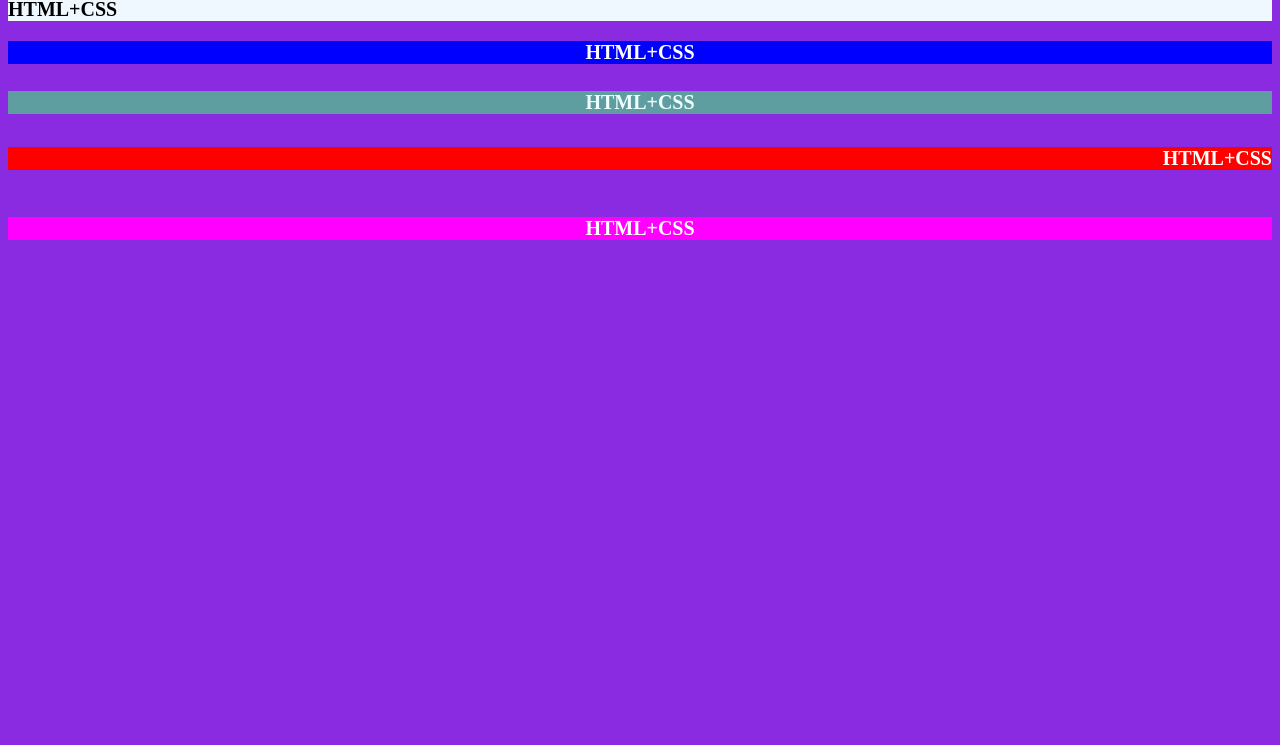
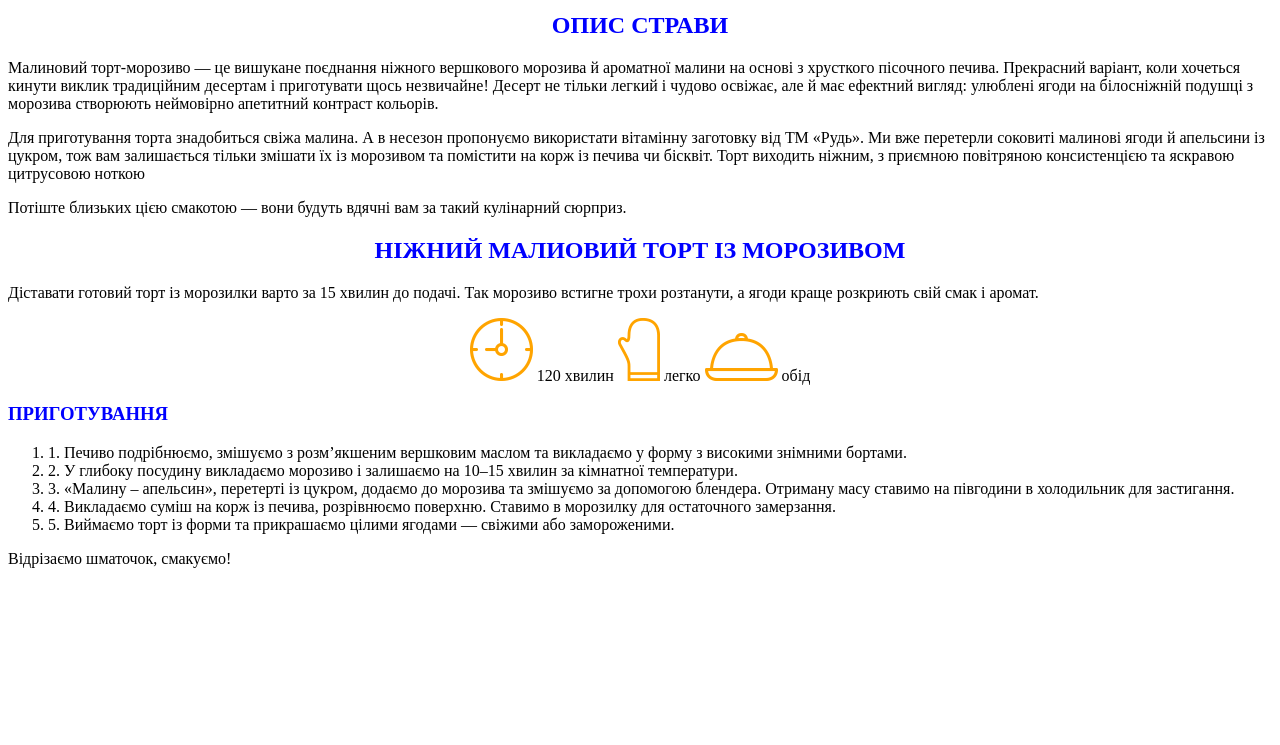
Before and after one commit to Voronskoy/Lesson1, a plain HTML site: page index.html in a window 1280 px wide. Shown: the part 55-800 px from the top of the page. Drawn offline with Linux system fonts and the light colour scheme.

Commit message:
add recept

```diff
--- a/index.html
+++ b/index.html
@@ -3,15 +3,41 @@
 <head>
     <meta charset="UTF-8">
     <meta name="viewport" content="width=device-width, initial-scale=1.0">
-    <title>HTML</title>
+    <title>МАЛИНОВИЙ ТОРТ-МОРОЗИВО РЕЦЕПТ</title>
     <link rel="stylesheet" href="style.css">
 </head>
 <body>
-    <h1>HTML+CSS</h1>
-    <h2>HTML+CSS</h2>
-    <h3>HTML+CSS</h3>
-    <h4>HTML+CSS</h4>
-    <h5>HTML+CSS</h5>
-    <h6>HTML+CSS</h6>
+    <main>
+        <article>
+            <h1 class="center">МАЛИНОВИЙ ТОРТ-МОРОЗИВО РЕЦЕПТ</h1>
+            <h2 class="center blue">ОПИС СТРАВИ</h2>
+            <p>Малиновий торт-морозиво — це вишукане поєднання ніжного вершкового морозива й ароматної малини на основі з хрусткого пісочного печива. Прекрасний варіант, коли хочеться кинути виклик традиційним десертам і приготувати щось незвичайне! Десерт не тільки легкий і чудово освіжає, але й має ефектний вигляд: улюблені ягоди на білосніжній подушці з морозива створюють неймовірно апетитний контраст кольорів.</p>
+            <p>Для приготування торта знадобиться свіжа малина. А в несезон пропонуємо використати вітамінну заготовку від ТМ «Рудь». Ми вже перетерли соковиті малинові ягоди й апельсини із цукром, тож вам залишається тільки змішати їх із морозивом та помістити на корж із печива чи бісквіт. Торт виходить ніжним, з приємною повітряною консистенцією та яскравою цитрусовою ноткою</p>
+            <p>Потіште близьких цією смакотою — вони будуть вдячні вам за такий кулінарний сюрприз.
+
+            </p>
+            <h2 class="center blue">НІЖНИЙ МАЛИОВИЙ ТОРТ ІЗ МОРОЗИВОМ</h2>
+            <p>Діставати готовий торт із морозилки варто за 15 хвилин до подачі. Так морозиво встигне трохи розтанути, а ягоди краще розкриють свій смак і аромат.</p>
+        <div class="center"><img src="./assets/icon/1.png" alt="clock">
+        <span>120 хвилин</span>
+        <img src="./assets/icon/2.png" alt="glove">
+        <span>легко</span>
+        <img src="./assets/icon/3.png" alt="dish">
+        <span>обід</span>
+    </div>
+    <h3 class="blue">ПРИГОТУВАННЯ</h3>
+    <ol>
+        <li>1. Печиво подрібнюємо, змішуємо з розм’якшеним вершковим маслом та викладаємо у форму з високими знімними бортами.</li>
+        <li>2. У глибоку посудину викладаємо морозиво і залишаємо на 10–15 хвилин за кімнатної температури.</li>
+        <li>3. «Малину – апельсин», перетерті із цукром, додаємо до морозива та змішуємо за допомогою блендера. Отриману масу ставимо на півгодини в холодильник для застигання.</li>
+        <li>4. Викладаємо суміш на корж із печива, розрівнюємо поверхню. Ставимо в морозилку для остаточного замерзання.</li>
+        <li>5. Виймаємо торт із форми та прикрашаємо цілими ягодами — свіжими або замороженими.</li>
+    </ol>
+    <p>Відрізаємо шматочок, смакуємо!
+
+    </p>
+        </article>
+    </main>
+
 </body>
 </html>
--- a/style.css
+++ b/style.css
@@ -1,38 +1,6 @@
-body{
-    background-color:blueviolet;
+.center{
     text-align: center;
 }
-h1 {
-    background-color:black;
-    color:white;
+.blue{
+    color:blue;
 }
-h2{
-    background-color:aliceblue;
-    color:black;
-    text-align: left;
-}
-h3{
-    background-color:blue;
-    color:white;
-}
-h4{
-    background-color:cadetblue;
-    color: azure;
-}
-h5{
-    background-color:red;
-    color:white;
-    text-align: right;
-}
-h6{
-    background-color:rgb(255, 0, 255);
-    color:white;
-}
-h1,
-h2,
-h3,
-h4,
-h5,
-h6{
-    font-size: 20px;
-}
```
Also changed, not shown: assets/icon/1.png (added), assets/icon/2.png (added), assets/icon/3.png (added).
